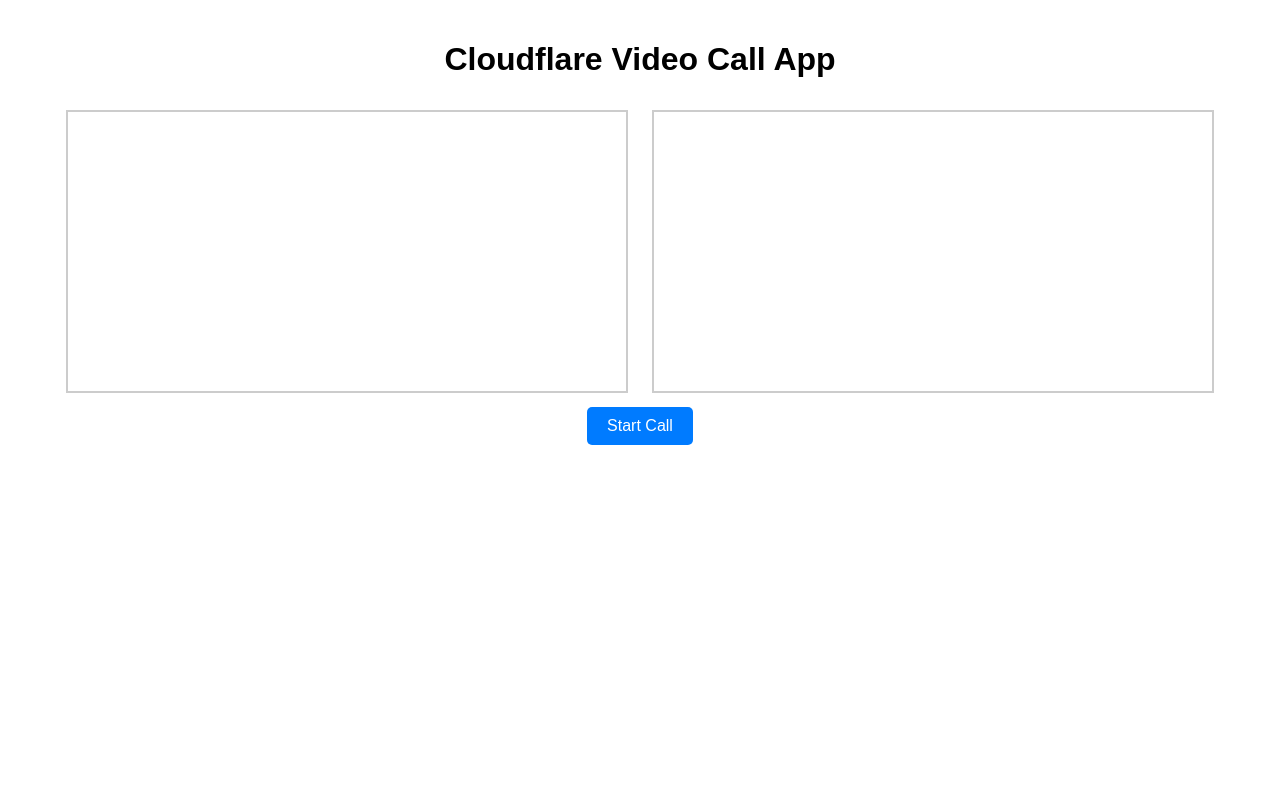
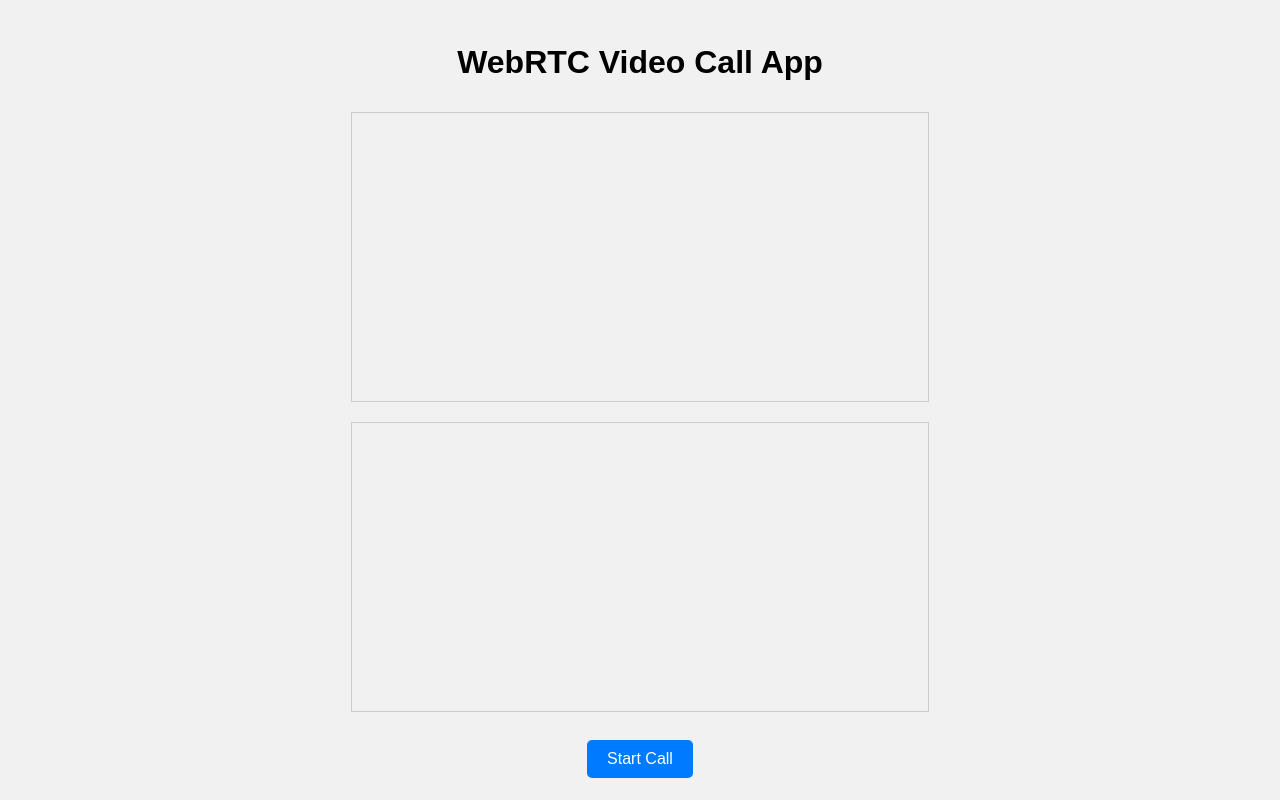
Before and after one commit to SB-Designs/cloudflare-video-call, a plain HTML site: page index.html in a window 1280 px wide. Drawn offline with Linux system fonts and the light colour scheme.

Commit message:
Update index.html

```diff
--- a/index.html
+++ b/index.html
@@ -7,16 +7,20 @@
   <style>
     body {
       font-family: Arial, sans-serif;
-            text-align: center;
+      display: flex;
+      flex-direction: column;
+      align-items: center;
+      justify-content: center;
+      height: 100vh;
       margin: 0;
-            padding: 20px;
+      background-color: #f1f1f1;
     }
     video {
       width: 45%;
-            border: 2px solid #ccc;
       margin: 10px;
+      border: 1px solid #ccc;
     }
-        #startCall {
+    #startButton {
       padding: 10px 20px;
       font-size: 16px;
       background-color: #007bff;
@@ -25,18 +29,17 @@
       border-radius: 5px;
       cursor: pointer;
     }
-        #startCall:hover {
+    #startButton:hover {
       background-color: #0056b3;
     }
   </style>
 </head>
 <body>
-    <h1>Cloudflare Video Call App</h1>
+  <h1>WebRTC Video Call App</h1>
   <video id="localVideo" autoplay muted></video>
   <video id="remoteVideo" autoplay></video>
   <br>
-    <button id="startCall">Start Call</button>
-
-    <script type="module" src="./script.js"></script>
+  <button id="startButton">Start Call</button>
+  <script src="script.js"></script>
 </body>
 </html>
```
Lines whose indentation alone changed are shown as unchanged.
